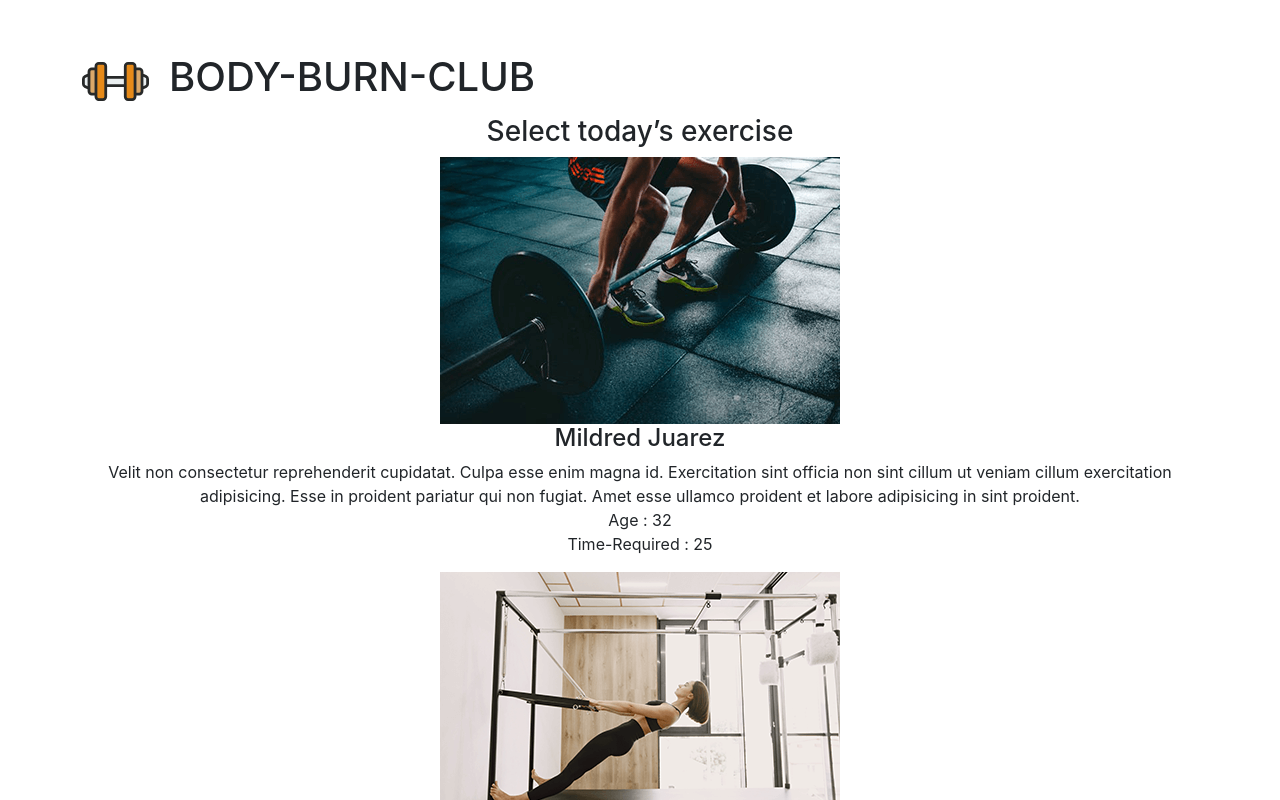
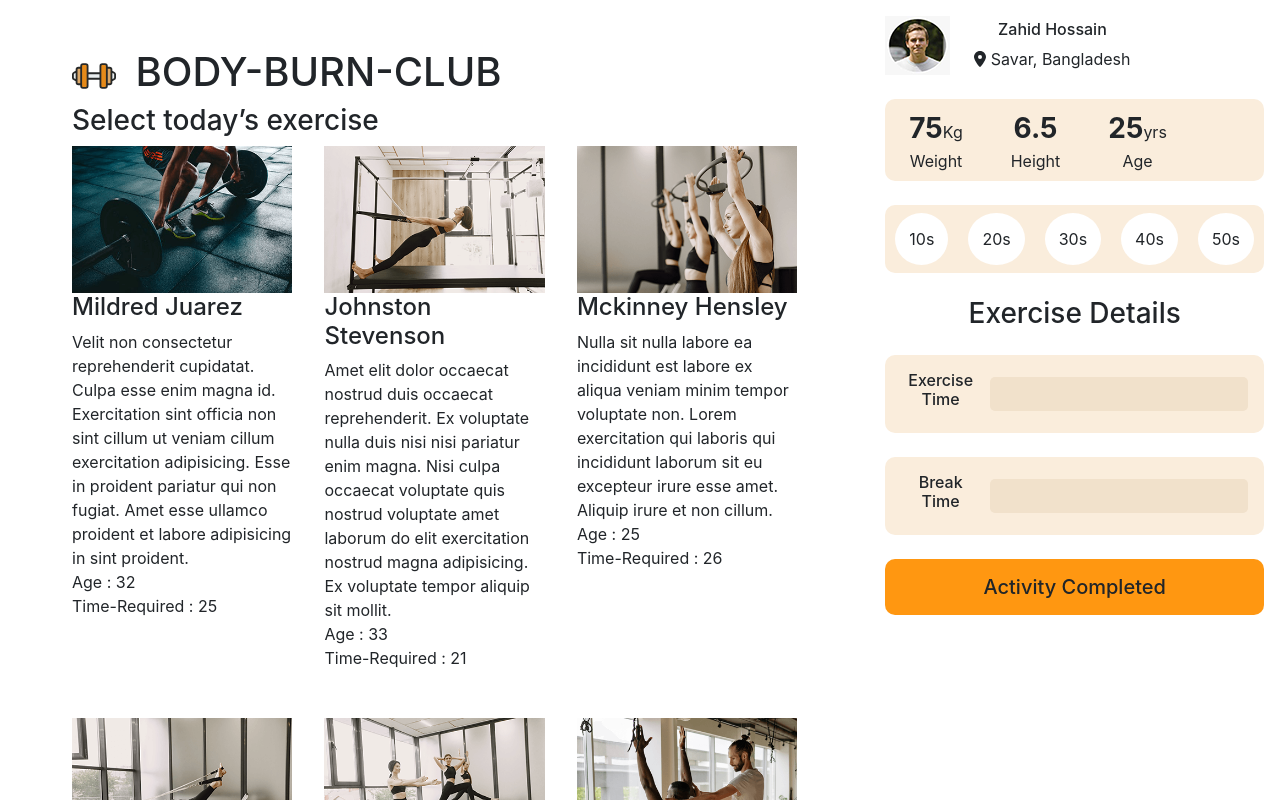
Before and after one commit to jharnakhatun2/body-burn-club_repo, a React (Create React App) app: page / in a window 1280 px wide. Shown: the top 800 px of the page. Built offline with nearby package versions, Linux system fonts and the light colour scheme.

Commit message:
added Exercise display board

```diff
--- a/src/Activity/Activity.css
+++ b/src/Activity/Activity.css
@@ -0,0 +1,4 @@
+.activity-container{
+        display: grid;
+        grid-template-columns: 3fr 1fr;
+}
--- a/src/Activity/Activity.js
+++ b/src/Activity/Activity.js
@@ -2,15 +2,15 @@ import React from 'react';
 import Board from '../Board/Board';
 import Exercises from '../Exercises/Exercises';
 import Header from '../Header/Header';
+import './Activity.css';
 
 
 
 const Activity = () => {
     return (
         <div>
-            <div className="container">
-                <div className="activity-container">
-                    <div className="exercise-container py-5">
+            <div className="activity-container">
+                    <div className="exercise-container p-5 mx-4">
                         <Header/>
                         <Exercises/>
                     </div>
@@ -19,7 +19,6 @@ const Activity = () => {
                     </div>
                 </div>
             </div>
-        </div>
     );
 };
 
--- a/src/Board/Board.css
+++ b/src/Board/Board.css
@@ -12,3 +12,7 @@
     background-color: #faeddc;
     border-radius: 10px;
 }
+.toast-button h5{
+    background-color: #ff9711;
+    border-radius: 10px;
+}
--- a/src/Board/Board.js
+++ b/src/Board/Board.js
@@ -8,7 +8,7 @@ import BoardDetails from '../BoardDetails/BoardDetails';
 
 const Board = () => {
     return (
-        <div className="board-container">
+        <div className="board-container p-3">
             <div className="gymnastic-profile d-flex align-items-center">
                 <img src={profileImg} alt="" />
                 <div className="address ps-4">
@@ -36,6 +36,9 @@ const Board = () => {
             <div className="board-details">
                 <BoardDetails></BoardDetails>
             </div>
+            <div className="toast-button my-4">
+               <h5 className='py-3'>Activity Completed</h5>
+            </div>
 
         </div>
     );
--- a/src/BoardDetails/BoardDetails.css
+++ b/src/BoardDetails/BoardDetails.css
@@ -1,3 +1,19 @@
 .details h6{
     margin-right: 10px;
 }
+.exercise-time{
+    background-color: #faeddc;
+    border-radius: 10px;
+
+}
+.break-time{
+    background-color: #faeddc;
+    border-radius: 10px;
+}
+.details input{
+    border: none;
+    outline: none;
+    padding: 5px;
+    border-radius: 5px;
+    background-color: #f1e1cb;
+}
--- a/src/BoardDetails/BoardDetails.js
+++ b/src/BoardDetails/BoardDetails.js
@@ -5,11 +5,11 @@ const BoardDetails = () => {
     return (
         <div className="details">
         <h3>Exercise Details</h3>
-        <div className="exercise-time d-flex">
+        <div className="exercise-time d-flex my-4 p-3 align-items-center">
             <h6>Exercise Time</h6>
             <input type="text" />
         </div>
-        <div className="break-time d-flex p-4">
+        <div className="break-time d-flex p-3 align-items-center">
             <h6>Break Time</h6>
             <input type="text" />
         </div>
--- a/src/Exercise/Exercise.css
+++ b/src/Exercise/Exercise.css
@@ -0,0 +1,4 @@
+.exercise-card img{
+    max-width: 100%;
+    height: auto;
+  }
--- a/src/Exercise/Exercise.js
+++ b/src/Exercise/Exercise.js
@@ -1,9 +1,10 @@
 import React from 'react';
+import './Exercise.css';
 
 const Exercise = (props) => {
     const {id, image, name, about,age, timeequired} = props.exercise;
     return (
-        <div>
+        <div className='exercise-card'>
             <img src={image} alt="" />
             <h4>{name}</h4>
             <span>{about}</span><br/>
--- a/src/Exercises/Exercises.css
+++ b/src/Exercises/Exercises.css
@@ -0,0 +1,9 @@
+.exercise-Card-container{
+
+    display: grid;
+    grid-template-columns: repeat(3,1fr);
+    gap: 2rem;
+  }
+  .alignment{
+    text-align: left;
+  }
--- a/src/Exercises/Exercises.js
+++ b/src/Exercises/Exercises.js
@@ -1,5 +1,6 @@
 import React, { useEffect, useState } from 'react';
 import Exercise from '../Exercise/Exercise';
+import './Exercises.css';
 
 
 const Exercises = () => {
@@ -11,8 +12,9 @@ const Exercises = () => {
     },[]);
 
     return (
-        <div>
+        <div className="alignment">
             <h3>Select today’s exercise</h3>
+            <div className="exercise-Card-container">
             {
                 excercises.map(exercise => <Exercise
                     key={exercise.id}
@@ -20,6 +22,7 @@ const Exercises = () => {
                 />)
             }
         </div>
+        </div>
     );
 };
 
```
